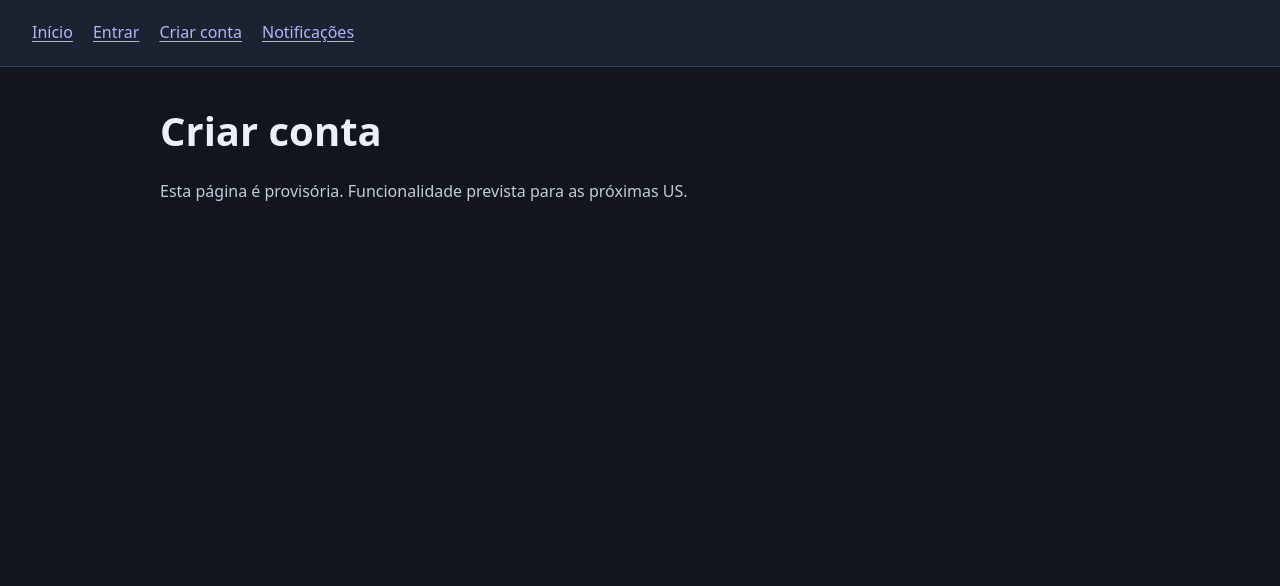
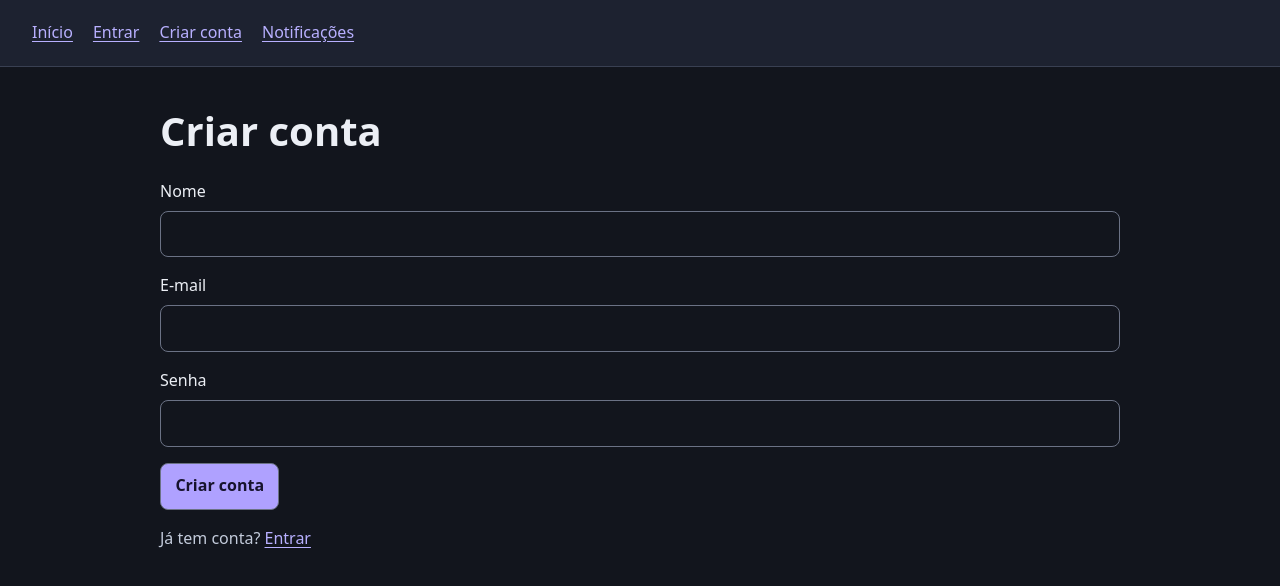
Before and after one commit to LucasMarapodi/letterbox-frontend, a React (Vite) app: page /cadastro in a window 1280 px wide. Shown: the top 586 px of the page. Built offline with nearby package versions, Linux system fonts and the light colour scheme.

Commit message:
feat(US-13): conclui cadastro mockado sem login automatico

```diff
--- a/src/App.tsx
+++ b/src/App.tsx
@@ -7,6 +7,8 @@ import type { AuthService } from './services/authContracts';
 import { authService as defaultAuthService } from './services/auth';
 import { SessionProvider, useSession } from './session/SessionProvider';
 import { LoginPage } from './pages/LoginPage';
+
+import { RegisterPage } from './pages/RegisterPage';
 
 export interface AppRoutesProps { authService?: AuthService; }
 
@@ -28,7 +30,7 @@ function ApplicationRoutes(): ReactElement {
       <Route path="/reviews/:reviewId" element={<PlaceholderPage title="Review" parameter="reviewId" parameterLabel="ID da review" />} />
       <Route path="/perfil/:userId" element={<PlaceholderPage title="Perfil público" parameter="userId" parameterLabel="ID do usuário" />} />
       <Route path="/login" element={<LoginPage />} />
-      <Route path="/cadastro" element={<PlaceholderPage title="Criar conta" />} />
+      <Route path="/cadastro" element={<RegisterPage />} />
       <Route path="/notificacoes" element={<PlaceholderPage title="Notificações" />} />
       <Route path="*" element={<main><h1>Página não encontrada</h1><p>Este endereço não corresponde a uma página.</p></main>} />
     </Routes>
--- a/src/mocks/authService.ts
+++ b/src/mocks/authService.ts
@@ -7,8 +7,18 @@ export interface MockAccount { email: string; password: string; user: User; }
 export interface MockAuthOptions { accounts?: MockAccount[]; error?: Error; }
 export function createMockAuthService(options: MockAuthOptions = {}): AuthService {
   const accounts: MockAccount[] = structuredClone(options.accounts ?? accountFixtures);
+  let sequence = 1;
   return {
-    async register() { throw new Error('Cadastro não implementado.'); },
+    async register(input): Promise<User> {
+      if (options.error) throw options.error;
+      const email = input.email.trim().toLowerCase();
+      if (accounts.some((account) => account.email.trim().toLowerCase() === email)) throw new AuthError('duplicate-email');
+      while (accounts.some((account) => account.user.id === `mock-user-${sequence}`)) sequence++;
+      const id = `mock-user-${sequence++}`;
+      const user: User = { id, username: id, displayName: input.name.trim(), avatarUrl: null, bio: '' };
+      accounts.push({ email, password: input.password, user });
+      return structuredClone(user);
+    },
     async login(credentials): Promise<User> {
       if (options.error) throw options.error;
       const email: string = credentials.email.trim().toLowerCase();
--- /dev/null
+++ b/src/pages/RegisterPage.tsx
@@ -0,0 +1,60 @@
+import { useRef, useState, type FormEvent, type ReactElement } from 'react';
+import { Link } from 'react-router-dom';
+import { Button } from '../components/Button';
+import { TextField } from '../components/TextField';
+import { AuthError } from '../services/authContracts';
+import { useSession } from '../session/SessionProvider';
+
+type RegistrationErrors = Partial<Record<'name' | 'email' | 'password', string>>;
+type RegistrationFeedback = { status: 'idle' } | { status: 'pending' } | { status: 'success' } | { status: 'error'; message: string };
+
+export function RegisterPage(): ReactElement {
+  const { authService } = useSession();
+  const [name, setName] = useState<string>('');
+  const [email, setEmail] = useState<string>('');
+  const [password, setPassword] = useState<string>('');
+  const [errors, setErrors] = useState<RegistrationErrors>({});
+  const [feedback, setFeedback] = useState<RegistrationFeedback>({ status: 'idle' });
+  const sending = useRef<boolean>(false);
+  const pending: boolean = feedback.status === 'pending';
+
+  async function submit(event: FormEvent<HTMLFormElement>): Promise<void> {
+    event.preventDefault();
+    if (sending.current) return;
+    const nextErrors: RegistrationErrors = {};
+    if (!name.trim()) nextErrors.name = 'Informe o nome.';
+    if (email.trim() && !/^[^\s@]+@[^\s@]+\.[^\s@]+$/.test(email.trim())) nextErrors.email = 'Informe um e-mail válido.';
+    if (!email.trim()) nextErrors.email = 'Informe o e-mail.';
+    if (!password) nextErrors.password = 'Informe a senha.';
+    setErrors(nextErrors);
+    setFeedback({ status: 'idle' });
+    if (Object.keys(nextErrors).length) return;
+    sending.current = true;
+    setFeedback({ status: 'pending' });
+    try {
+      await authService.register({ name, email, password });
+      setPassword('');
+      setFeedback({ status: 'success' });
+    } catch (error: unknown) {
+      setFeedback({ status: 'error', message: error instanceof AuthError && error.code === 'duplicate-email'
+        ? 'Este e-mail já está cadastrado.' : 'Não foi possível criar a conta. Tente novamente.' });
+    } finally { sending.current = false; }
+  }
+
+  return <main className="auth-page">
+    <h1>Criar conta</h1>
+    <form aria-label="Cadastro" noValidate onSubmit={submit}>
+      <TextField id="register-name" label="Nome" autoComplete="name" required disabled={pending} value={name} onChange={(event) => setName(event.target.value)} aria-invalid={Boolean(errors.name)} aria-describedby={errors.name ? 'register-name-error' : undefined} />
+      {errors.name && <p id="register-name-error" role="alert">{errors.name}</p>}
+      <TextField id="register-email" label="E-mail" type="email" autoComplete="username" required disabled={pending} value={email} onChange={(event) => setEmail(event.target.value)} aria-invalid={Boolean(errors.email)} aria-describedby={errors.email ? 'register-email-error' : undefined} />
+      {errors.email && <p id="register-email-error" role="alert">{errors.email}</p>}
+      <TextField id="register-password" label="Senha" type="password" autoComplete="new-password" required disabled={pending} value={password} onChange={(event) => setPassword(event.target.value)} aria-invalid={Boolean(errors.password)} aria-describedby={errors.password ? 'register-password-error' : undefined} />
+      {errors.password && <p id="register-password-error" role="alert">{errors.password}</p>}
+      <Button type="submit" disabled={pending}>{pending ? 'Criando conta…' : 'Criar conta'}</Button>
+    </form>
+    {feedback.status === 'pending' && <p role="status">Criando conta…</p>}
+    {feedback.status === 'error' && <p role="alert">{feedback.message}</p>}
+    {feedback.status === 'success' && <><p role="status">Conta criada. Entre para continuar.</p><Link to="/login">Entrar para continuar</Link></>}
+    <p>Já tem conta? <Link to="/login">Entrar</Link></p>
+  </main>;
+}
```
Also changed, not shown: 2 other files (tests, documents, lock files or other folders).
